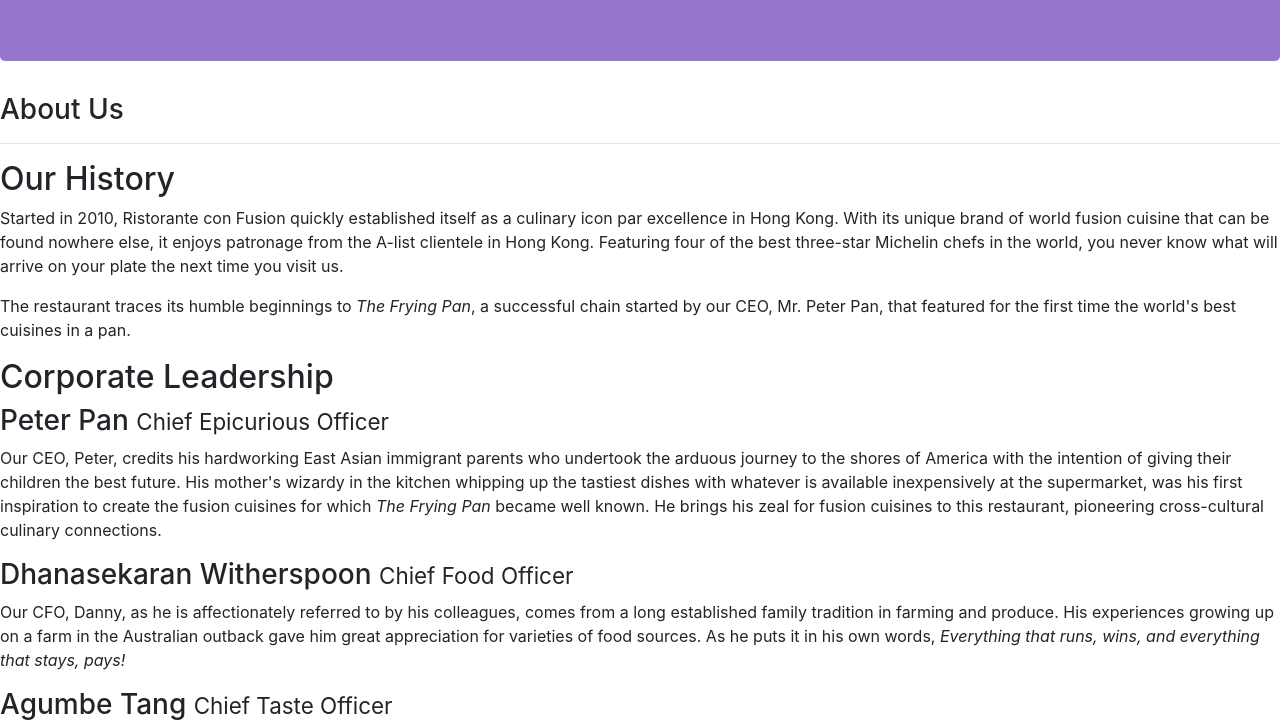
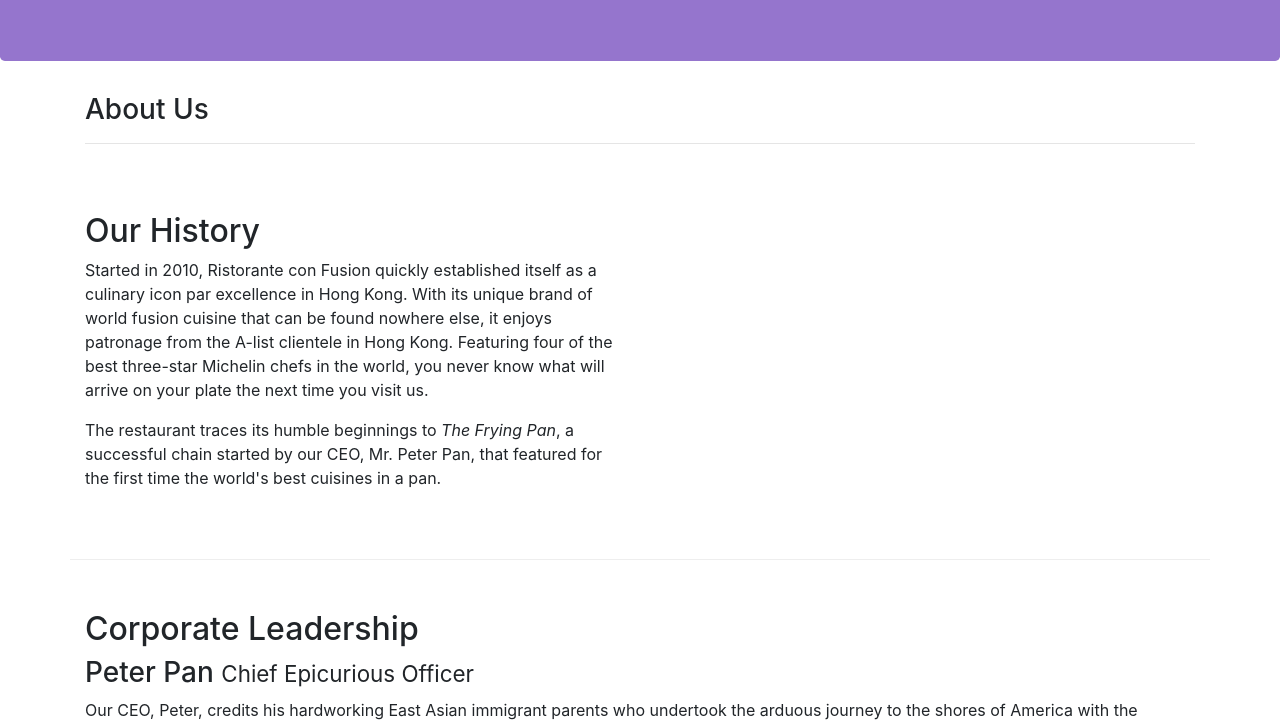
Before and after one commit to vishalpandey-9891/Bootstrap-intro, a website: page aboutus.html in a window 1280 px wide. Shown: the part 211-937 px from the top of the page. Drawn offline with nearby package versions, Linux system fonts and the light colour scheme.

Commit message:
Assignment 1 task 2 completed

```diff
--- a/aboutus.html
+++ b/aboutus.html
@@ -30,7 +30,7 @@
         </div>
     </header>
 
-    <div>
+    <div class="container">
         <div>
             <div>
                <h3>About Us</h3>
@@ -38,8 +38,8 @@
             </div>
         </div>
 
-        <div>
-            <div>
+        <div class="row row-content align-items-center">
+            <div class="col-12 col-sm-6">
                 <h2>Our History</h2>
                 <p>Started in 2010, Ristorante con Fusion quickly established itself as a culinary icon par excellence in Hong Kong. With its unique brand of world fusion cuisine that can be found nowhere else, it enjoys patronage from the A-list clientele in Hong Kong.  Featuring four of the best three-star Michelin chefs in the world, you never know what will arrive on your plate the next time you visit us.</p>
                 <p>The restaurant traces its humble beginnings to <em>The Frying Pan</em>, a successful chain started by our CEO, Mr. Peter Pan, that featured for the first time the world's best cuisines in a pan.</p>
@@ -49,8 +49,8 @@
         </div>
 
 
-        <div>
-            <div>
+        <div class="row row-content align-items-center">
+            <div class="col-12">
                 <h2>Corporate Leadership</h2>
                 <h3>Peter Pan <small>Chief Epicurious Officer</small></h3>
                 <p>Our CEO, Peter, credits his hardworking East Asian immigrant parents who undertook the arduous journey to the shores of America with the intention of giving their children the best future. His mother's wizardy in the kitchen whipping up the tastiest dishes with whatever is available inexpensively at the supermarket, was his first inspiration to create the fusion cuisines for which <em>The Frying Pan</em> became well known. He brings his zeal for fusion cuisines to this restaurant, pioneering cross-cultural culinary connections.</p>
```
